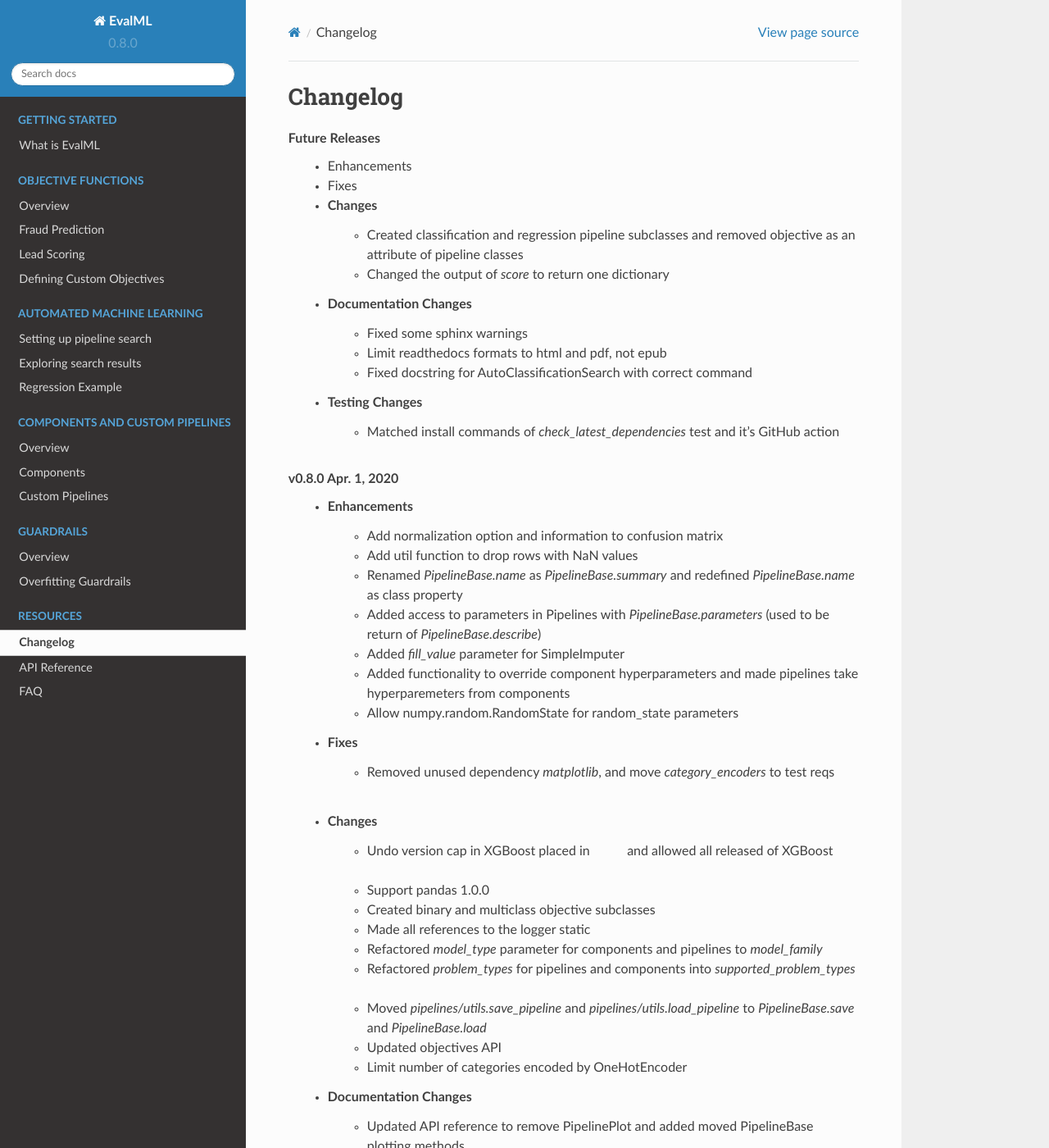
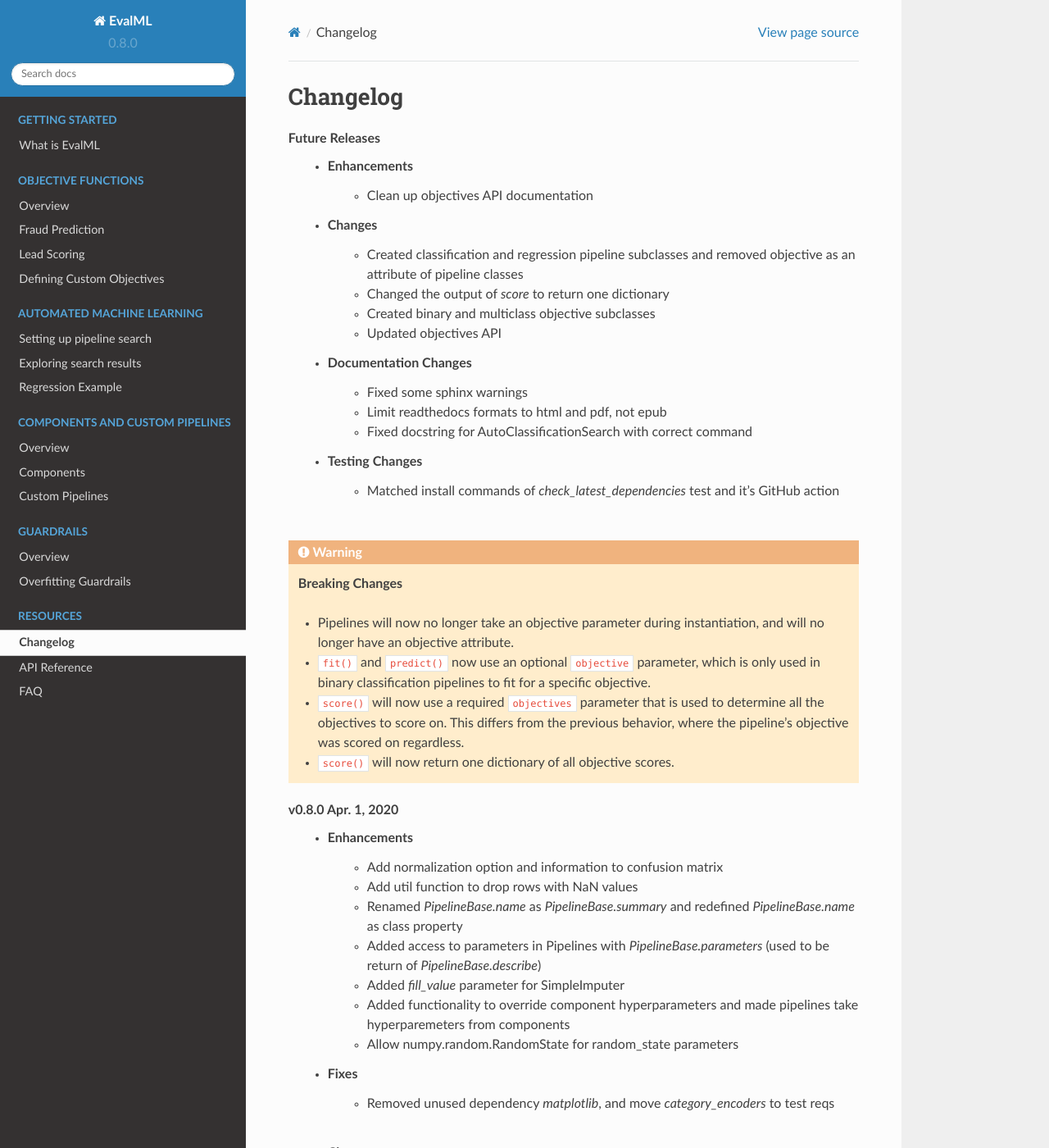
Before and after one commit to alteryx/evalml, a Sphinx documentation site: the page built from docs/source/changelog.rst, in a window 1280 px wide and 1400 px high. Shown: the whole window at 82% size. Built offline with Sphinx 7.4.7 and the Read the Docs theme 2.0.0, drawn with Linux system fonts in a browser that asks for light colours; comment, search, counter and statistics services are not loaded.

Commit message:
fixing changelog

```diff
--- a/docs/source/changelog.rst
+++ b/docs/source/changelog.rst
@@ -4,16 +4,29 @@
 ---------
 **Future Releases**
     * Enhancements
-    * Fixes
+        * Clean up objectives API documentation :pr:`605`
     * Changes
-         * Created classification and regression pipeline subclasses and removed objective as an attribute of pipeline classes :pr:`405`
-         * Changed the output of `score` to return one dictionary :pr:`429`
+        * Created classification and regression pipeline subclasses and removed objective as an attribute of pipeline classes :pr:`405`
+        * Changed the output of `score` to return one dictionary :pr:`429`
+        * Created binary and multiclass objective subclasses :pr:`504`
+        * Updated objectives API :pr:`445`
     * Documentation Changes
         * Fixed some sphinx warnings :pr:`593`
         * Limit readthedocs formats to html and pdf, not epub :pr:`594`
         * Fixed docstring for AutoClassificationSearch with correct command :pr:`599`
     * Testing Changes
         * Matched install commands of `check_latest_dependencies` test and it's GitHub action :pr:`578`
+
+
+.. warning::
+
+    **Breaking Changes**
+
+    * Pipelines will now no longer take an objective parameter during instantiation, and will no longer have an objective attribute.
+    * ``fit()`` and ``predict()`` now use an optional ``objective`` parameter, which is only used in binary classification pipelines to fit for a specific objective.
+    * ``score()`` will now use a required ``objectives`` parameter that is used to determine all the objectives to score on. This differs from the previous behavior, where the pipeline's objective was scored on regardless.
+    * ``score()`` will now return one dictionary of all objective scores.
+
 
 **v0.8.0 Apr. 1, 2020**
     * Enhancements
```
Also changed, not shown: other parts of docs/source/changelog.rst (+0 -2 lines).
